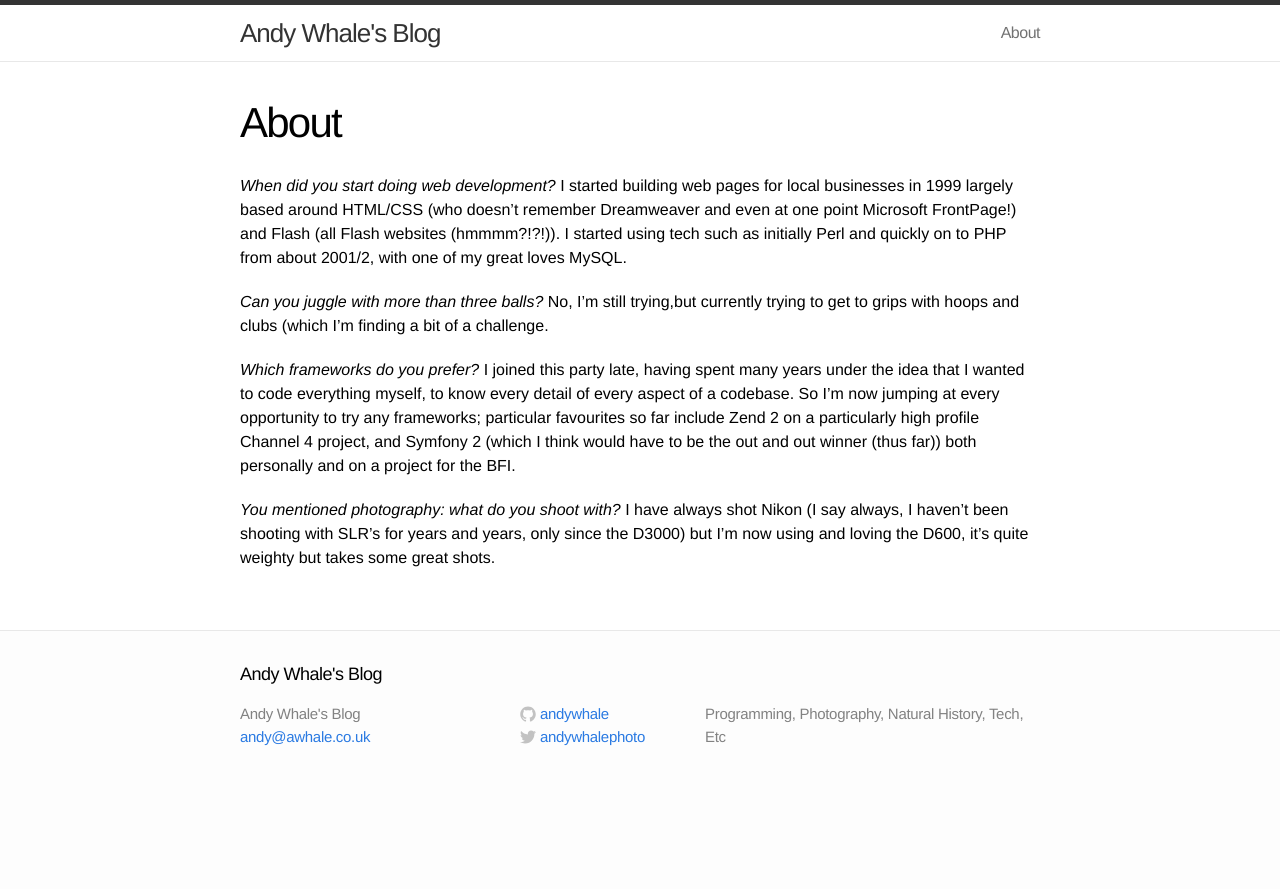
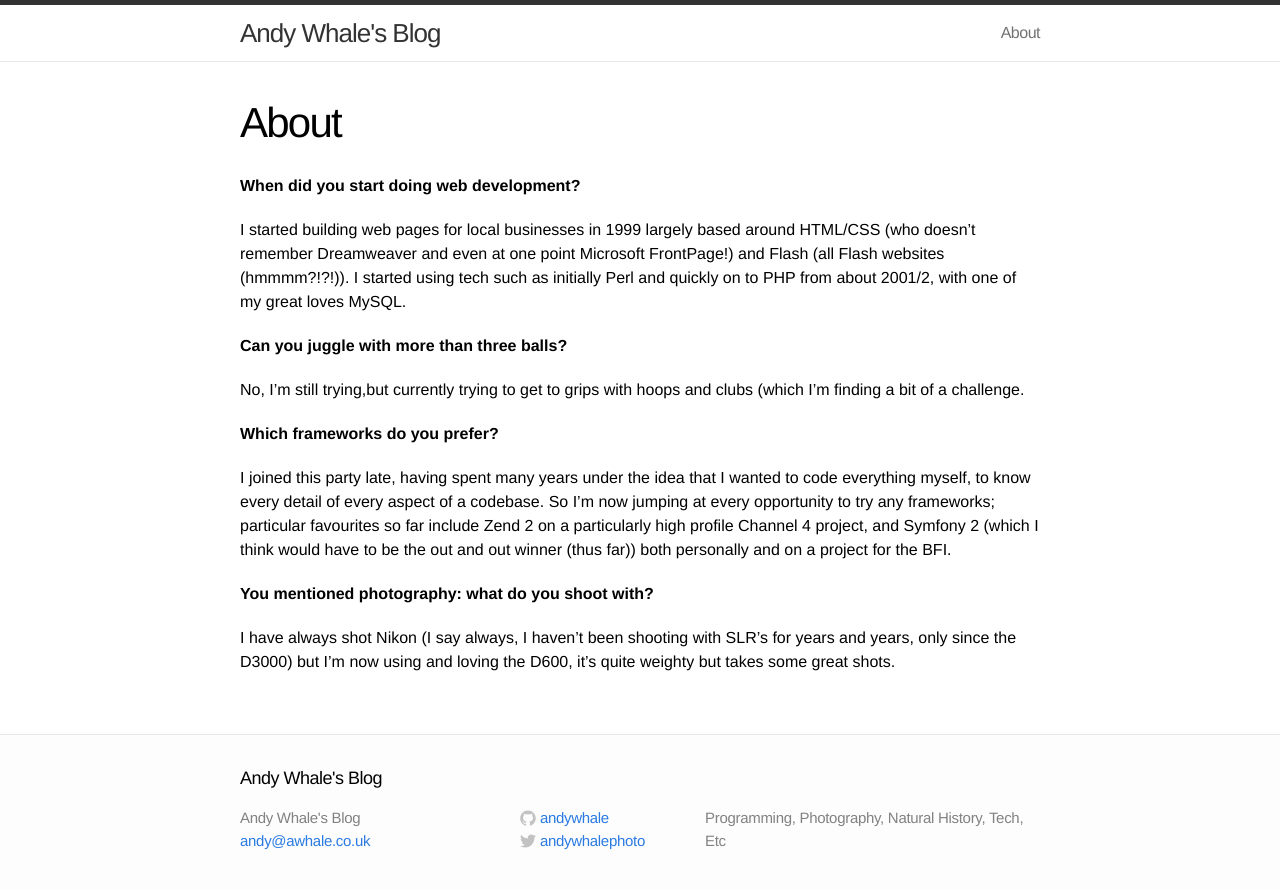
Before and after one commit to andywhale/andywhale.github.io, a Jekyll site: the page built from about.md, in a window 1280 px wide. Shown: the top 889 px of the page. Built offline with Jekyll 4.4.1, drawn with Linux system fonts in a browser that asks for light colours.

```diff
--- a/about.md
+++ b/about.md
@@ -4,14 +4,18 @@ title: About
 permalink: /about/
 ---
 
-*When did you start doing web development?*
+**When did you start doing web development?**
+
 I started building web pages for local businesses in 1999 largely based around HTML/CSS (who doesn't remember Dreamweaver and even at one point Microsoft FrontPage!) and Flash (all Flash websites (hmmmm?!?!)). I started using tech such as initially Perl and quickly on to PHP from about 2001/2, with one of my great loves MySQL.
 
-*Can you juggle with more than three balls?*
+**Can you juggle with more than three balls?**
+
 No, I'm still trying,but currently trying to get to grips with hoops and clubs (which I'm finding a bit of a challenge.
 
-*Which frameworks do you prefer?*
+**Which frameworks do you prefer?**
+
 I joined this party late, having spent many years under the idea that I wanted to code everything myself, to know every detail of every aspect of a codebase. So I'm now jumping at every opportunity to try any frameworks; particular favourites so far include Zend 2 on a particularly high profile Channel 4 project, and Symfony 2 (which I think would have to be the out and out winner (thus far)) both personally and on a project for the BFI.
 
-*You mentioned photography: what do you shoot with?*
+**You mentioned photography: what do you shoot with?**
+
 I have always shot Nikon (I say always, I haven't been shooting with SLR's for years and years, only since the D3000) but I'm now using and loving the D600, it's quite weighty but takes some great shots.
```
